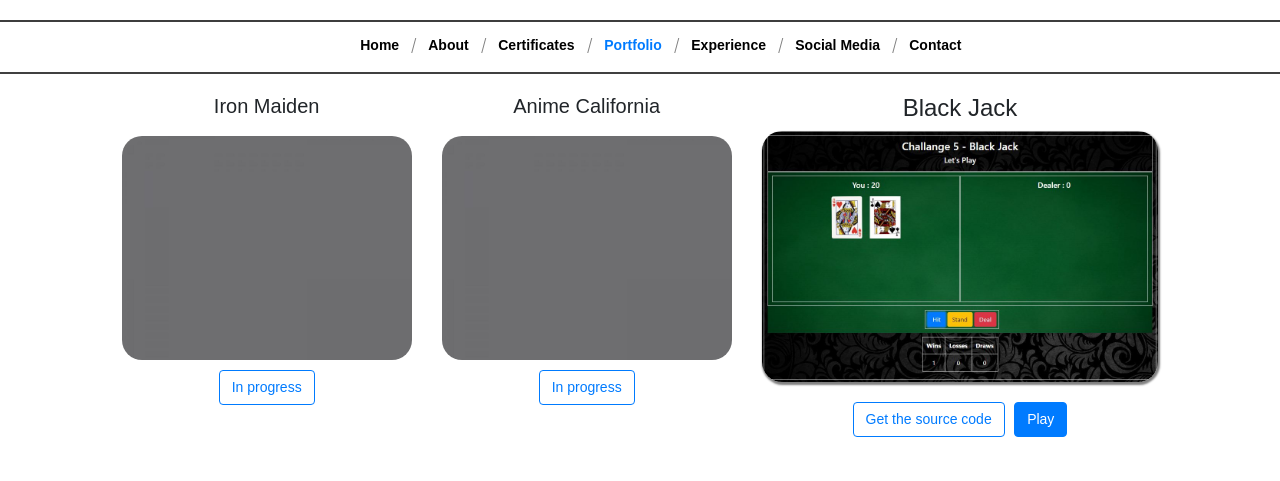
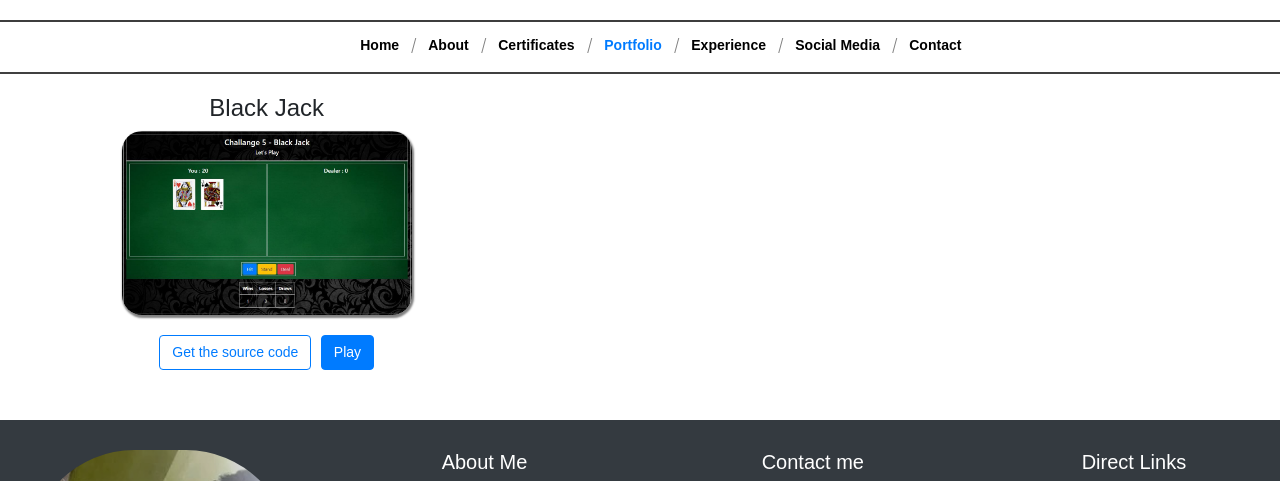
Before and after one commit to Royan887/animated-disco, a plain HTML site: page Site/Achievements.html in a window 1280 px wide. Shown: the part 170-651 px from the top of the page. Drawn offline with nearby package versions, Linux system fonts and the light colour scheme.

Commit message:
Update Achievements.html

```diff
--- a/Site/Achievements.html
+++ b/Site/Achievements.html
@@ -103,21 +103,7 @@
 <div class="row">
     <div class="col-lg-1 col-md-1 col-sm-12 col-xs-12">
     </div>
-    <div  class="col-lg-3 col-md-3 col-sm-12 col-xs-12 d-none d-md-block clones">
-        <h5>Iron Maiden</h5>
-        <img src="Images/grey.jpg" title="Clone Website" class="img-fluid"/>
-        <div class="centraLize">
-        <button class="btn btn-outline-primary"> In progress</button>
-        </div>
-    </div>
-    <div class="col-lg-3 col-md-3 col-sm-12 col-xs-12 d-none d-md-block clones">
-        <h5> Anime California</h5>
-        <img src="Images/grey.jpg" title="Clone Website" class="img-fluid"/>
-        <div class="centraLize">
-        <button class="btn btn-outline-primary"> In progress</button>
-        </div>
-    </div>
-    <div class="col-lg-4 col-md-4 col-sm-12 col-xs-12" id="majorProj">
+    <div class="col-lg-3 col-md-3 col-sm-12 col-xs-12" id="majorProj">
         <h4> Black Jack</h4>
         <img src="Images/blackJack.jpg" class="img-fluid"/>
         <div class="d-none d-md-block">
```
